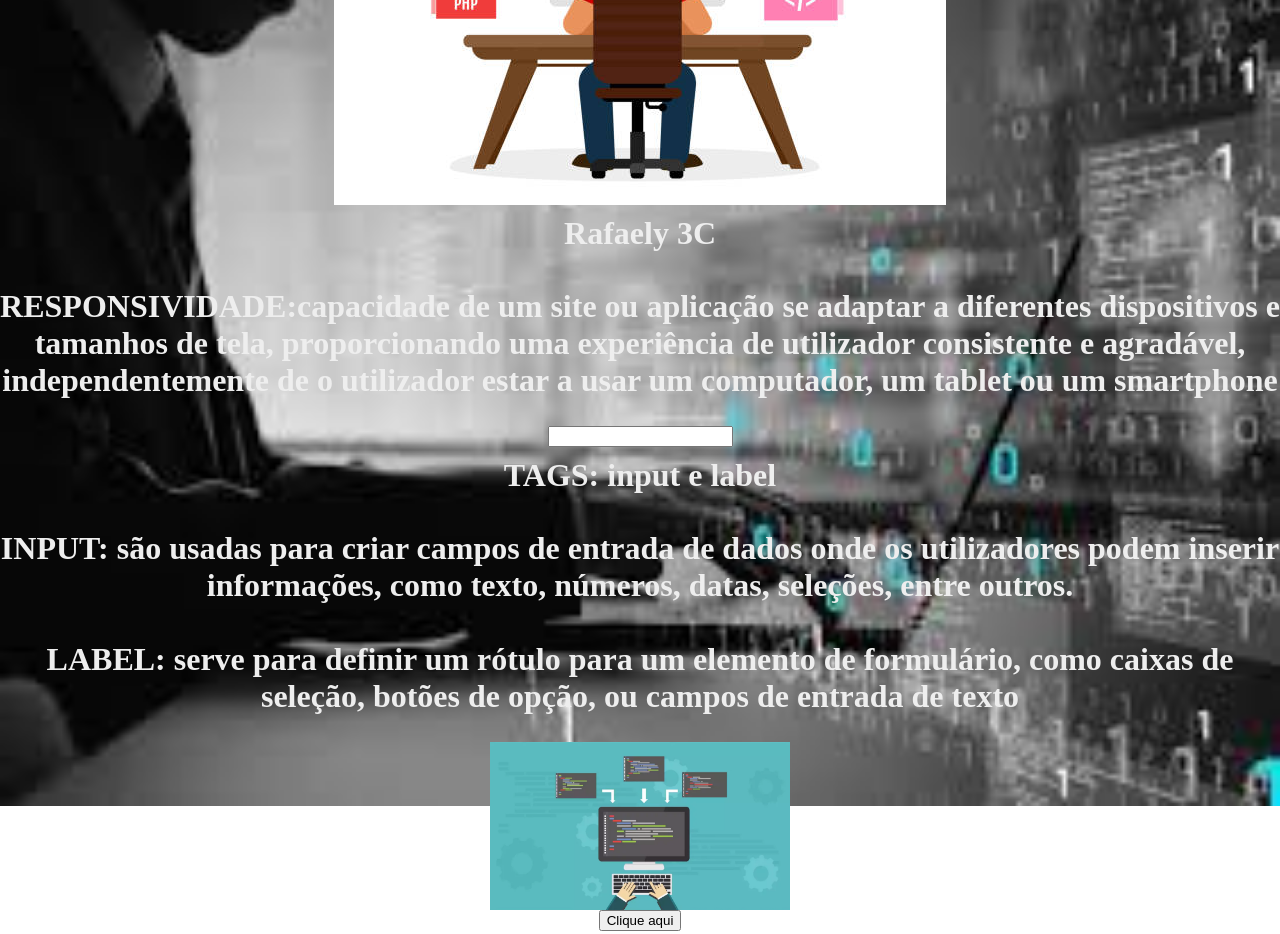
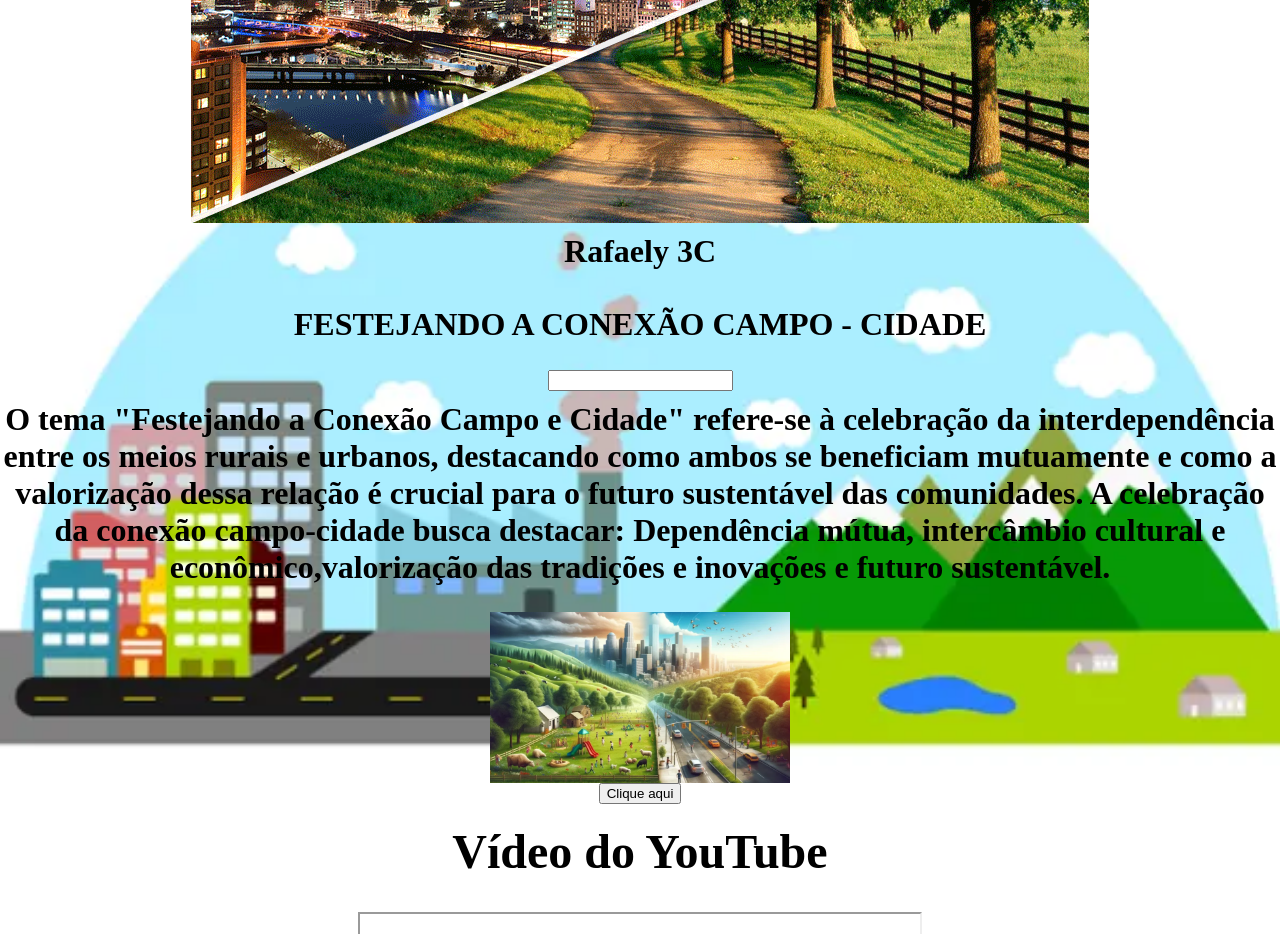
Before and after one commit to Godinho00/trabalho-de-progama-o-, a plain HTML site: page index.html in a window 1280 px wide. Shown: the top 934 px of the page. Drawn offline with Linux system fonts and the light colour scheme; grey boxes are pictures that could not be loaded.

Commit message:
Add files via upload

```diff
--- a/index.html
+++ b/index.html
@@ -12,17 +12,17 @@
 
     <h1>Programação</h1>
 
-    <img src="programação01.jpg" alt="Nome da imagem">
+    <img src="cmpcdd.gif" alt="Nome da imagem">
 
     <h2>Rafaely 3C</h2>
-    <h2>RESPONSIVIDADE:capacidade de um site ou aplicação se adaptar a diferentes dispositivos e tamanhos de tela, proporcionando uma experiência de utilizador consistente e agradável, independentemente de o utilizador estar a usar um computador, um tablet ou um smartphone</h2>
+    <h2>FESTEJANDO A CONEXÃO CAMPO - CIDADE</h2>
     <input type="numero e letras">
     <label for="PROGRAMAÇÃO"></label>
-    <h2> TAGS: input e label</h2>
-    <h2> INPUT: são usadas para criar campos de entrada de dados onde os utilizadores podem inserir informações, como texto, números, datas, seleções, entre outros.</h2>
-    <h2> LABEL: serve para definir um rótulo para um elemento de formulário, como caixas de seleção, botões de opção, ou campos de entrada de texto</h2>
+    <h2>O tema "Festejando a Conexão Campo e Cidade" refere-se à celebração da interdependência entre os meios rurais e urbanos, destacando como ambos se beneficiam mutuamente e como a valorização dessa relação é crucial para o futuro sustentável das comunidades.
+      A celebração da conexão campo-cidade busca destacar: Dependência mútua, intercâmbio cultural e econômico,valorização das tradições e inovações e futuro sustentável.
+    </h2>
 
-    <img src="prog01.webp" alt="programação" width="300">
+    <img src="campo.webp" alt="programação" width="300">
 
 
     <button
@@ -34,13 +34,13 @@ onclick="mostrarImagem()">Clique aqui</button>
   </head>
   <body>
     <h1>Vídeo do YouTube</h1>
-    <iframe width="560" height="315" src="https://www.youtube.com/watch?v=gMxQ8vxH9Vk"0" allowfullscreen></iframe>
+    <iframe width="560" height="315" src="https://www.youtube.com/watch?v=ofP_0ELi904"0" allowfullscreen></iframe>
   </body>
 </html>
 
 
     <img id="imagem"
-src="programação.jpg" style="display: none; width: 300px;">
+src="rural.jpg" style="display: none; width: 300px;">
 
 
 
--- a/style.css
+++ b/style.css
@@ -7,7 +7,7 @@ body {
     height: 100vh;               /* Faz o body ocupar 100% da altura da tela */
     margin: 0;                   /* Remove a margem padrão */
     text-align: center;          /* Centraliza os textos */
-    background-image: url('programaçao09.jpeg');
+    background-image: url('campo2.webp');
     background-size: cover;
     background-position: center;
     background-repeat: no-repeat;
@@ -26,14 +26,14 @@ img {
 
 /* Estilo para o título h1 */
 h1 {
-    color: #ffffff;              /* Cor branca como exemplo */
+    color: #000000;              /* Cor preta como exemplo */
     font-size: 3rem;             /* Tamanho do texto */
     margin-top: 20px;            /* Espaço superior */
 }
 
 /* Estilo para o subtítulo h2 */
 h2 {
-    color: #eeeeee;              /* Cor clara como exemplo */
+    color: #000000;              /* Cor escura como exemplo */
     font-size: 2rem;             /* Tamanho do texto */
     margin-top: 10px;            /* Espaço superior */
 }
```
Also changed, not shown: ESPAÇO RURAL E ESPAÇO URBANO.jpg (added), campo.webp (added), campo2.webp (added), cidade.png (added), cmpcdd.gif (added), rural.jpg (added).
